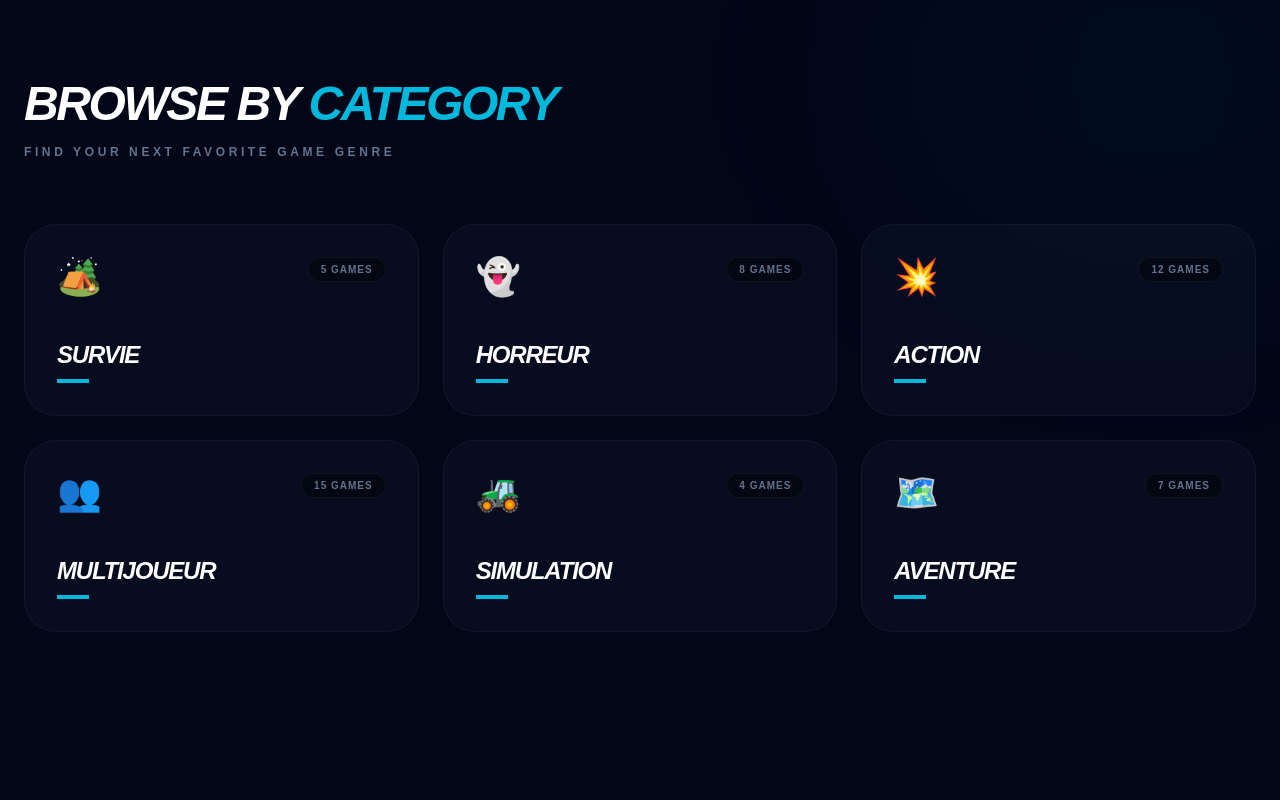
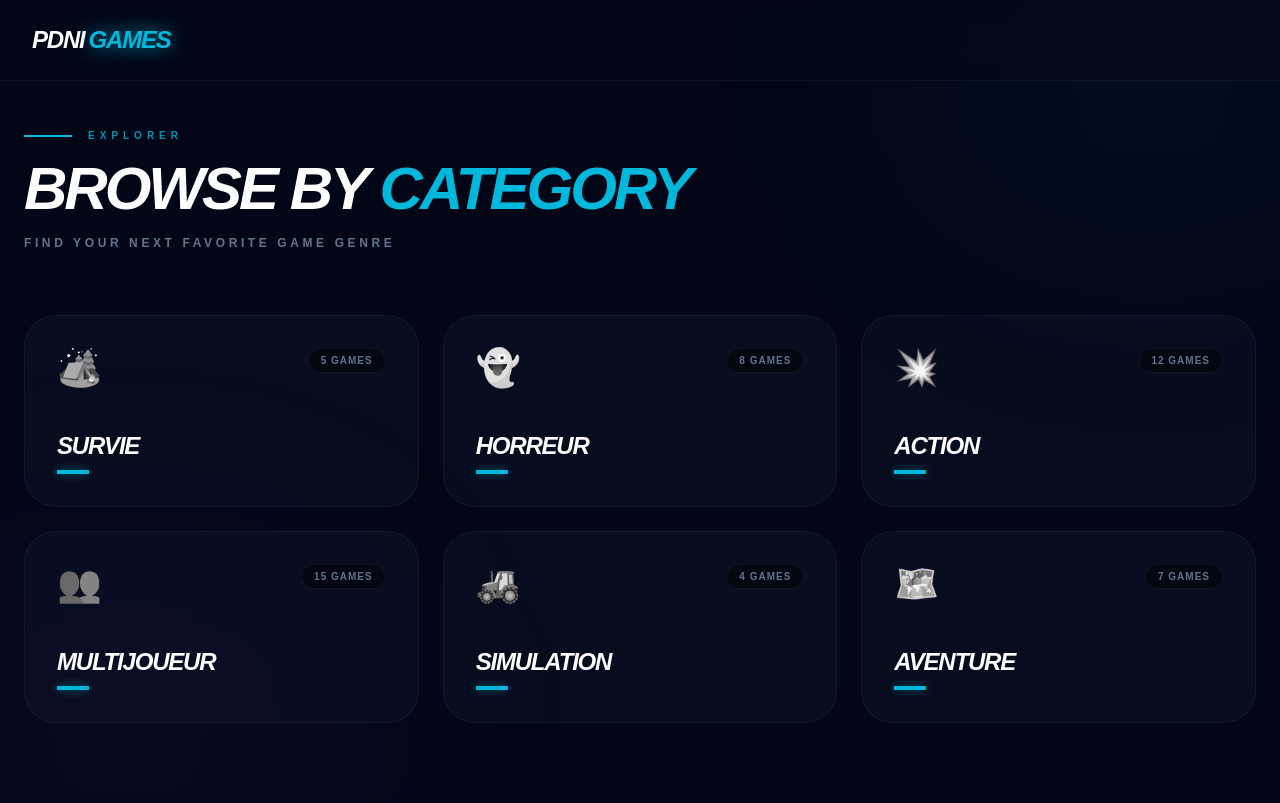
Before and after one commit to willbeneche-cell/pdni-sites, a Next.js app: page /categories in a window 1280 px wide. Built offline with nearby package versions, Linux system fonts and the light colour scheme.

Commit message:
mise a jour de la page principale

```diff
--- a/src/app/categories/page.tsx
+++ b/src/app/categories/page.tsx
@@ -1,4 +1,3 @@
-
 "use client";
 import React, { useState } from 'react';
 import { motion } from 'framer-motion';
@@ -15,19 +14,42 @@ const categories = [
 
 export default function CategoriesPage() {
   return (
-    <div className="min-h-screen bg-[#020617] text-white">
+    <div className="min-h-screen bg-[#020617] text-white selection:bg-cyan-500/30">
       {/* Background Glows */}
       <div className="fixed inset-0 pointer-events-none">
         <div className="absolute top-[-10%] right-[-10%] w-[40%] h-[40%] bg-cyan-500/5 rounded-full blur-[120px]" />
+        <div className="absolute bottom-[-10%] left-[-10%] w-[40%] h-[40%] bg-purple-500/5 rounded-full blur-[120px]" />
       </div>
 
-      <main className="max-w-7xl mx-auto px-6 py-20 relative z-10">
+      {/* --- HEADER AVEC LOGO RETOUR --- */}
+      <header className="fixed top-0 left-0 right-0 z-50 px-8 py-6 bg-[#020617]/50 backdrop-blur-md border-b border-white/5">
+        <div className="max-w-7xl mx-auto flex items-center">
+          <Link href="/">
+            <motion.div
+              whileHover={{ scale: 1.05 }}
+              whileTap={{ scale: 0.95 }}
+              className="group flex items-center gap-1 cursor-pointer"
+            >
+              <span className="text-2xl font-black italic tracking-tighter text-white">PDNI</span>
+              <span className="text-2xl font-black italic tracking-tighter text-cyan-500 drop-shadow-[0_0_10px_rgba(6,182,212,0.8)] group-hover:drop-shadow-[0_0_20px_rgba(6,182,212,1)] transition-all">
+                GAMES
+              </span>
+            </motion.div>
+          </Link>
+        </div>
+      </header>
+
+      <main className="max-w-7xl mx-auto px-6 pt-32 pb-20 relative z-10">
         <motion.div
-          initial={{ opacity: 0, y: -20 }}
-          animate={{ opacity: 1, y: 0 }}
+          initial={{ opacity: 0, x: -20 }}
+          animate={{ opacity: 1, x: 0 }}
           className="mb-16"
         >
-          <h1 className="text-5xl font-black italic uppercase tracking-tighter">
+          <div className="flex items-center gap-4 mb-4">
+            <div className="h-[2px] w-12 bg-cyan-500"></div>
+            <span className="text-[10px] font-black uppercase tracking-[0.5em] text-cyan-500/80">Explorer</span>
+          </div>
+          <h1 className="text-6xl font-black italic uppercase tracking-tighter">
             Browse by <span className="text-cyan-500">Category</span>
           </h1>
           <p className="text-slate-500 font-bold uppercase tracking-[0.3em] text-xs mt-4">
@@ -46,15 +68,17 @@ export default function CategoriesPage() {
               whileHover={{ y: -5, scale: 1.02 }}
             >
               <Link href={`/categories/${cat.id}`}>
-                <div className="relative h-48 rounded-[2rem] border border-white/5 bg-slate-900/40 p-8 overflow-hidden group cursor-pointer transition-all hover:border-white/20">
+                <div className="relative h-48 rounded-[2rem] border border-white/5 bg-slate-900/40 p-8 overflow-hidden group cursor-pointer transition-all hover:border-cyan-500/30">
 
                   {/* Effet de gradient au hover */}
                   <div className={`absolute inset-0 bg-gradient-to-br ${cat.color} to-transparent opacity-0 group-hover:opacity-10 transition-opacity duration-500`} />
 
                   <div className="relative z-10 flex flex-col justify-between h-full">
                     <div className="flex justify-between items-start">
-                      <span className="text-4xl">{cat.icon}</span>
-                      <span className="text-[10px] font-black uppercase tracking-widest text-slate-500 bg-black/40 px-3 py-1 rounded-full border border-white/5">
+                      <span className="text-4xl filter grayscale group-hover:grayscale-0 transition-all duration-500">
+                        {cat.icon}
+                      </span>
+                      <span className="text-[10px] font-black uppercase tracking-widest text-slate-500 bg-black/40 px-3 py-1 rounded-full border border-white/5 group-hover:text-white group-hover:border-white/20 transition-all">
                         {cat.count} Games
                       </span>
                     </div>
@@ -63,7 +87,7 @@ export default function CategoriesPage() {
                       <h3 className="text-2xl font-black uppercase italic tracking-tighter group-hover:text-cyan-400 transition-colors">
                         {cat.title}
                       </h3>
-                      <div className="w-8 h-1 bg-cyan-500 mt-2 group-hover:w-full transition-all duration-500" />
+                      <div className="w-8 h-1 bg-cyan-500 mt-2 group-hover:w-full transition-all duration-500 shadow-[0_0_10px_rgba(6,182,212,0.5)]" />
                     </div>
                   </div>
                 </div>
```
